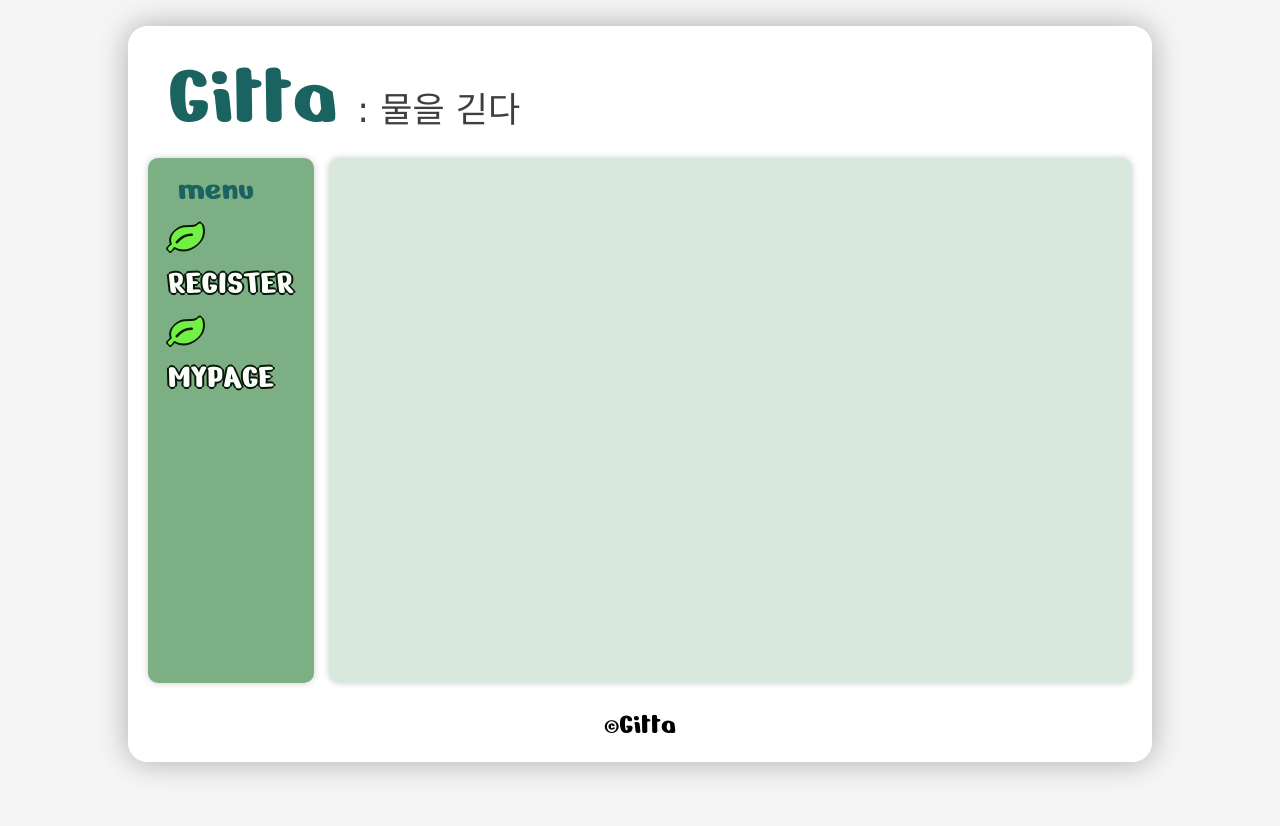
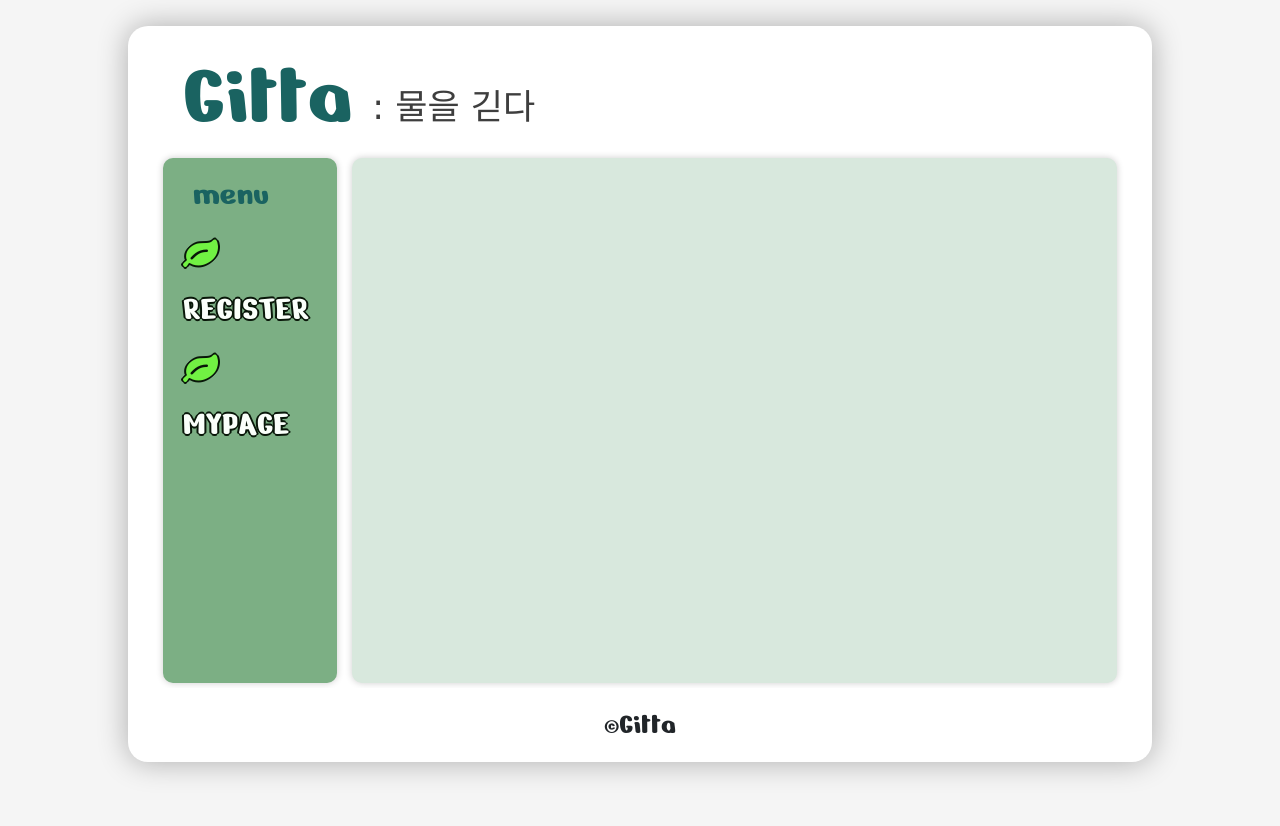
Before and after one commit to Team-Gitta/Gitta-Web-Interface, a Flask app: page / in a window 1280 px wide. Run offline with Flask 2, Linux system fonts and the light colour scheme; some web fonts are replaced.

Commit message:
UPDATE layout

```diff
--- a/templates/layout.html
+++ b/templates/layout.html
@@ -4,10 +4,14 @@
     <meta charset="UTF-8">
     <title>Title</title>
     <link rel="preconnect" href="https://fonts.gstatic.com">
+    <link rel="preconnect" href="https://fonts.gstatic.com">
+    <link rel="stylesheet" href="https://cdn.jsdelivr.net/npm/bootstrap@4.5.3/dist/css/bootstrap.min.css" integrity="sha384-TX8t27EcRE3e/ihU7zmQxVncDAy5uIKz4rEkgIXeMed4M0jlfIDPvg6uqKI2xXr2" crossorigin="anonymous">
+<link href="https://fonts.googleapis.com/css2?family=Jua&display=swap" rel="stylesheet">
     <link href="https://fonts.googleapis.com/css2?family=Nerko+One&display=swap" rel="stylesheet">
    <link rel="preconnect" href="https://fonts.gstatic.com">
 <link href="https://fonts.googleapis.com/css2?family=Gamja+Flower&display=swap" rel="stylesheet">
   <link rel="stylesheet" href="{{ url_for('static', filename='css/style.css') }}">
+
     <link rel="stylesheet" type="text/css" href="https://maxcdn.bootstrapcdn.com/font-awesome/4.7.0/css/font-awesome.min.css">
 
 </head>
```
